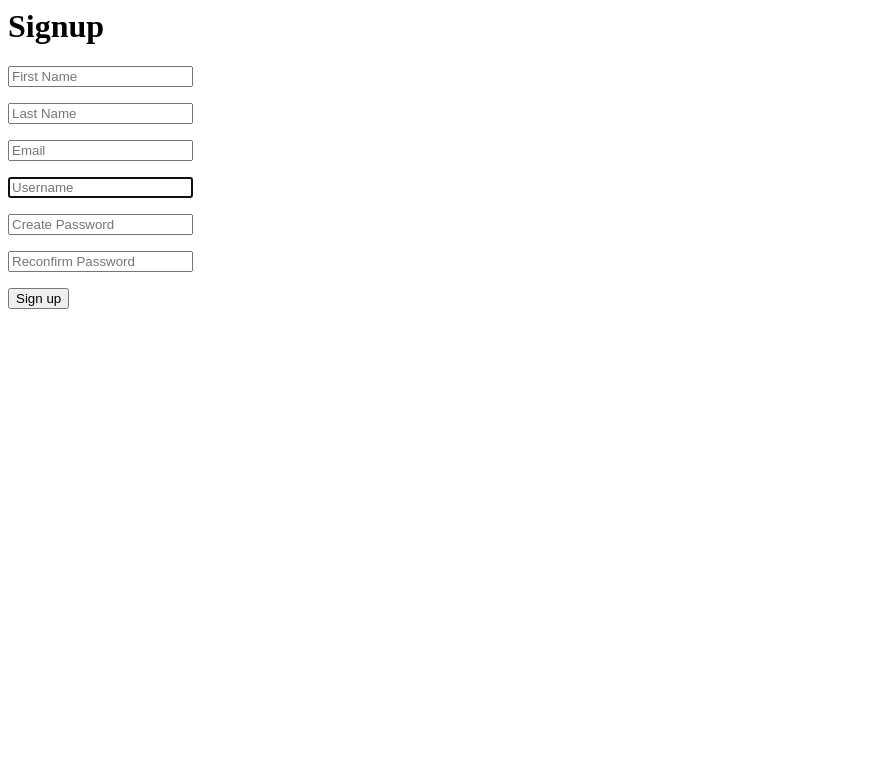
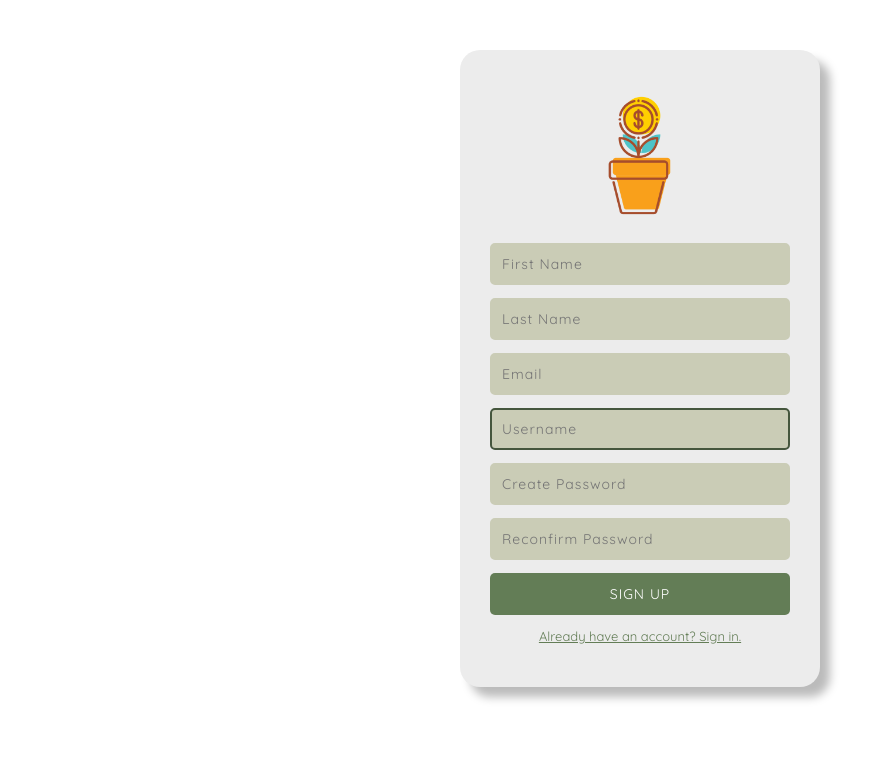
Before and after one commit to juliehx/Dobox-App, a Django app: page /dobox/signup/ in a window 1280 px wide. Shown: the top 783 px of the page, without its empty margins (0-889 px from the left). Run offline with Django 3.2, Linux system fonts and the light colour scheme.

```diff
--- a/dobox/forms.py
+++ b/dobox/forms.py
@@ -1,8 +1,7 @@
 from django import forms
 from django.contrib.auth.models import User
-from django.contrib.auth.forms import UserCreationForm
+from django.contrib.auth.forms import UserCreationForm, AuthenticationForm
 from django.core.exceptions import ValidationError
-from django.core.validators import validate_email
 
 class RegistrationForm(UserCreationForm):
     first_name = forms.CharField(required=True, widget=forms.TextInput(attrs={'placeholder':'First Name'}))
@@ -32,3 +31,7 @@ class RegistrationForm(UserCreationForm):
         if commit:
             user.save()
         return user
+
+class LoginForm(AuthenticationForm):
+    username = forms.CharField(widget=forms.TextInput(attrs={'placeholder': 'Username'}))
+    password = forms.CharField(widget=forms.PasswordInput(attrs={'placeholder': 'Password'}))
--- a/dobox/static/dobox/style.css
+++ b/dobox/static/dobox/style.css
@@ -1,76 +1,67 @@
 body {
+    background-color: #ececec;
+    font-family: 'Quicksand', sans-serif;
     margin: 0;
     padding: 0;
-    background-color: #CAD7B2;
-    font-family: 'Quicksand', sans-serif;
+    color: #555;
 }
 
-.banner {
-    margin: 30px auto;
-    text-align: center;
-    padding: 50px;
+a {
+    color: #637D56;
 }
 
-.banner img {
-    width: 150px;
+.auth_form {
+    font-size: 13px;
+    padding: 30px;
+    text-align: center;
 }
 
-h1 {
-    font-size: 2em;
-    color: #0D6759;
-    letter-spacing: 2px;
+.auth_form img {
+    width: 120px;
+    background-image: #fff;
 }
 
-.subtitle {
-    font-style: italic;
+input[type='text'], input[type='password'], input[type='submit'] {
+    width: 100%;
+    padding: 10px;
+    border: none;
+    background-color: #CACCB6;
+    font-family: 'Quicksand', sans-serif;
+    font-size: 14px;
+    letter-spacing: 1px;
+    color: #45563d;
+    border: 2px solid #CACCB6;
+    border-radius: 5px;
 }
 
-.auth_nav {
-    padding-left: 0;
-    padding-top: 30px;
+input[type='text']:focus, input[type='password']:focus {
+    border: 2px solid #45563d;
+    outline: none;
 }
 
-.auth_nav li {
-    list-style-type: none;
-    background-color: #0D6759;
-    padding: 15px;
-    margin-bottom: 15px;
-    -webkit-transition: all 0.5s ease;
-    -mox-transition: all 0.5s ease;
-    -o-transition: all 0.5s ease;
-    transition: all 0.5s ease;
+input[type='submit'] {
+    background-color: #637D56;
+    padding: 12px;
+    color: white;
+    border: none;
+    text-transform: uppercase;
 }
 
-.auth_nav li:hover {
-    background-color: #7AB317;
-    -webkit-transition: all 0.5s ease;
-    -mox-transition: all 0.5s ease;
-    -o-transition: all 0.5s ease;
-    transition: all 0.5s ease;
-}
-
-.auth_nav a {
-    color: white;
-    text-decoration: none;
-}
-
-@media only screen and (min-width: 640px) {
-    .banner img {
-        width: 300px;
-        float: right;
+@media only screen and (min-width:640px) {
+    body {
+        background-color: #fff; /*83986B;*/
     }
 
-    .banner {
-        margin: 100px auto;
-        width: 600px;
+    .auth_form {
+        background-color: #ececec;
+        width: 300px;
+        padding: 30px;
+        margin: 50px auto;
+        border-radius: 20px;
+        box-shadow: 10px 10px 10px #bbb; /*66795d;*/
     }
 
-    h1 {
-        font-size: 2.5em;
-    }
-
-    .auth_nav li {
-        display: inline;
-        margin-right: 10px;
+    .auth_form img {
+        width: 150px;
     }
 }
--- a/dobox/templates/dobox/index.html
+++ b/dobox/templates/dobox/index.html
@@ -1,6 +1,5 @@
 {% load static %}
 
-<link rel="stylesheet" href="{% static 'dobox/style.css' %}" type="text/css">
 <link href="https://fonts.googleapis.com/css?family=Quicksand" rel="stylesheet">
 <meta name="viewport" content="width=device-width, initial-scale=1, maximum-scale=1, user-scalable=no">
 
--- a/dobox/templates/dobox/signup.html
+++ b/dobox/templates/dobox/signup.html
@@ -1,7 +1,12 @@
-<h1>Signup</h1>
-<form method="post" novalidate>
+{% load static %}
+
+<link rel="stylesheet" href="{% static 'dobox/style.css' %}" type="text/css">
+<link href="https://fonts.googleapis.com/css?family=Quicksand" rel="stylesheet">
+<meta name="viewport" content="width=device-width, initial-scale=1, maximum-scale=1, user-scalable=no">
+
+<form method="post" class="auth_form" novalidate>
+    <img src="{% static 'dobox/images/money_plant.png' %}" alt="money_plant">
     {% csrf_token %}
-    {{ form.non_field_errors }}
     <p>{{ form.first_name }}</p>
     {{ form.first_name.errors }}
     <p>{{ form.last_name }}</p>
@@ -15,4 +20,6 @@
     {{ form.password1.errors }}
     {{ form.password2.errprs }}
     <input type="submit" value="Sign up">
+    <p><a href="{% url 'dobox:signin' %}">Already have an account? Sign in.</a></p>
 </form>
+<!--</div>-->
--- /dev/null
+++ b/dobox/templates/dobox/success.html
@@ -0,0 +1,5 @@
+{% if user.is_authenticated %}
+    <p>Welcome, {{ user.username }}.</p>
+{% else %}
+    <p>Welcome to dobox! <a href="{% url 'dobox:signin' %}">Please login.</a></p>
+{% endif %}
--- a/dobox/urls.py
+++ b/dobox/urls.py
@@ -6,4 +6,5 @@ urlpatterns = [
     path('', views.index, name='index'),
     path('signin/', views.signin, name='signin'),
     path('signup/', views.signup, name='signup'),
+    path('success/', views.success, name='success')
 ]
--- a/dobox/views.py
+++ b/dobox/views.py
@@ -1,19 +1,36 @@
 from django.shortcuts import render, redirect
-from django.http import HttpResponse
+from django.contrib.auth import authenticate, login
 from . import forms
 
 def index(request):
     return render(request, 'dobox/index.html')
 
 def signin(request):
-    return HttpResponse('this is the sign-in page')
+    if request.method == 'POST':
+        form = forms.LoginForm(data=request.POST)
+        if form.is_valid():
+            username = form.cleaned_data['username']
+            password = form.cleaned_data['password']
+            user = authenticate(request, username=username, password=password)
+            if user is not None:
+                print(user)
+                login(request, user)
+                return redirect('dobox:success')
+            else:
+                print('user not found')
+    else:
+        form = forms.LoginForm()
+    return render(request, 'dobox/signin.html', {'form':form})
 
 def signup(request):
     if request.method == 'POST':
         form = forms.RegistrationForm(request.POST)
         if form.is_valid():
             form.save()
-            return redirect('dobox:signin')
+            return redirect('dobox:success')
     else:
         form = forms.RegistrationForm()
     return render(request, 'dobox/signup.html', {'form': form})
+
+def success(request):
+    return render(request, 'dobox/success.html')
```
Also changed, not shown: dobox/templates/dobox/signin.html (+16 -1 lines), db.sqlite3, dobox/static/dobox/images/money.png (deleted), dobox/static/dobox/images/money_plant.png (added).
